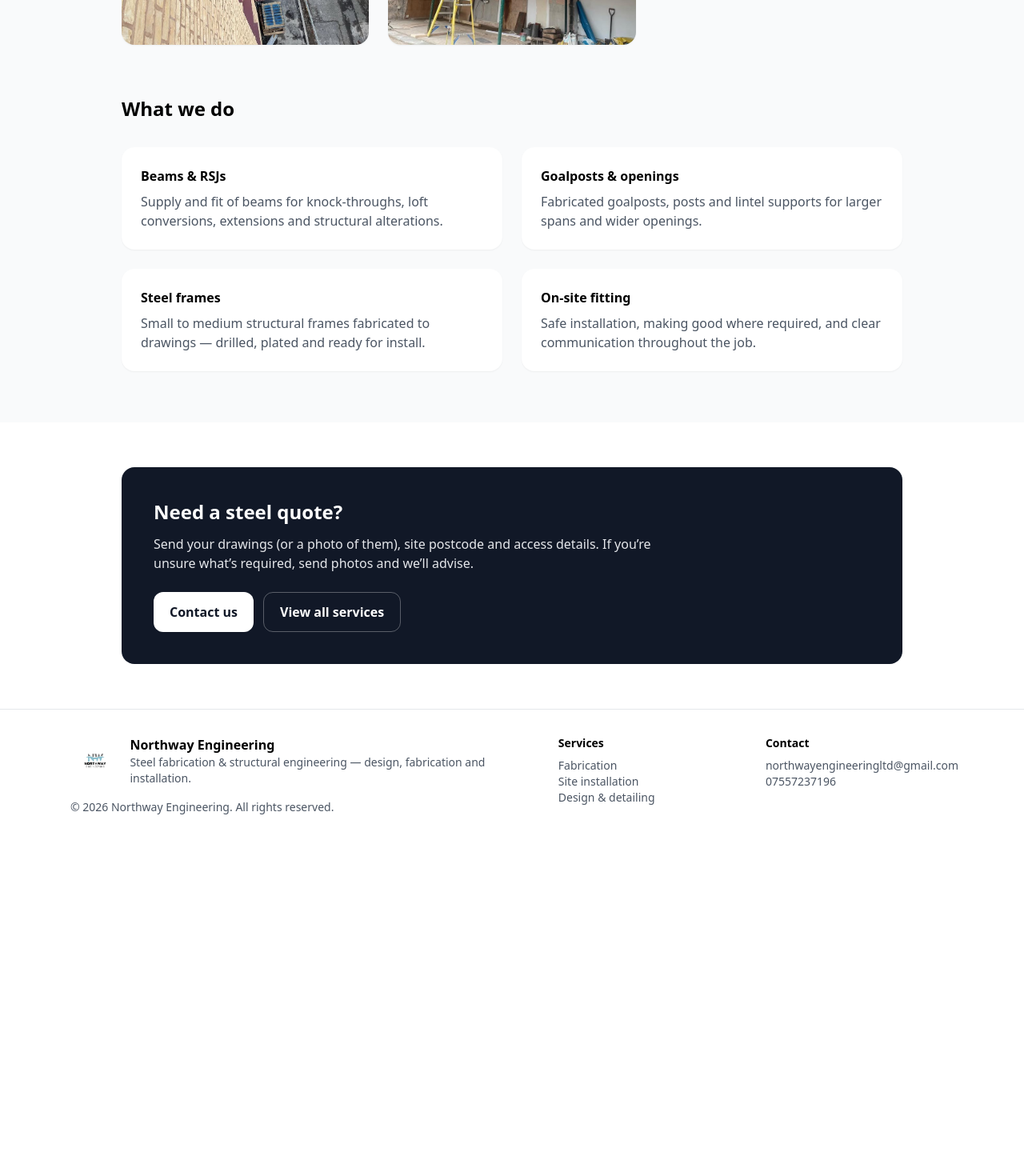
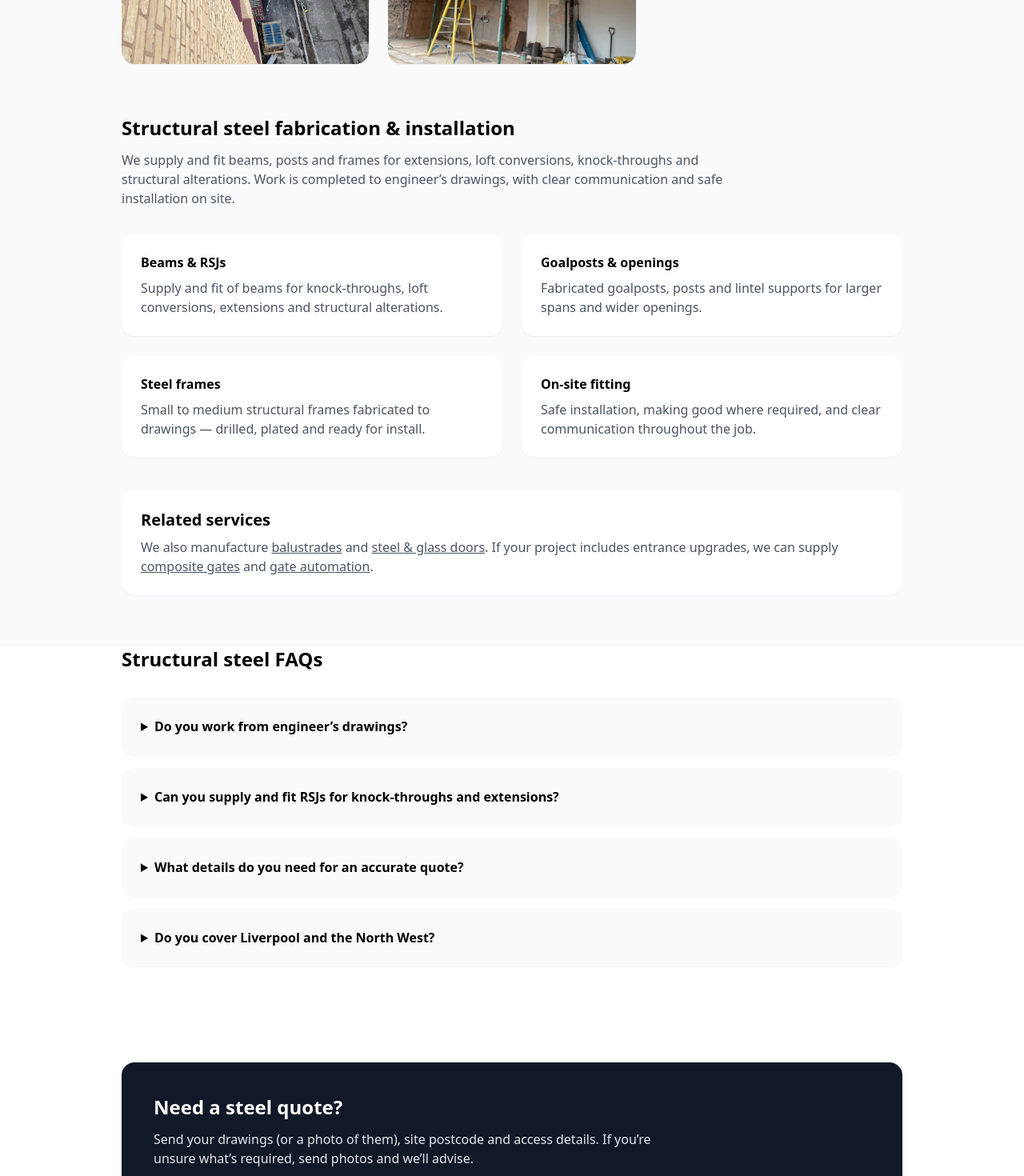
Before and after one commit to giuseppe101-arch/northway-engineering-site2, a Next.js app: page /products/structural-steel in a window 1280 px wide. Shown: the part 860-2330 px from the top of the page at 80% size. Before the commit the page ends 1911 px from the top, so only its background shows below. Built offline with nearby package versions, Linux system fonts and the light colour scheme.

Commit message:
Update structural-steel.jsx

```diff
--- a/pages/products/structural-steel.jsx
+++ b/pages/products/structural-steel.jsx
@@ -1,5 +1,6 @@
 import Head from "next/head";
 import Image from "next/image";
+import Link from "next/link";
 import Header from "../../components/Header";
 import Footer from "../../components/Footer";
 
@@ -7,10 +8,10 @@ export default function StructuralSteelPage() {
   return (
     <>
       <Head>
-        <title>Structural Steel — Northway Engineering</title>
+        <title>Structural Steel Liverpool | Northway Engineering</title>
         <meta
           name="description"
-          content="Structural steel fabrication and installation — beams, RSJs, goalposts and frames for residential and commercial projects across Liverpool and the North West."
+          content="Structural steel fabrication in Liverpool & the North West — beams/RSJs, goalposts and frames made to drawings with safe installation for domestic and commercial projects."
         />
       </Head>
 
@@ -22,8 +23,9 @@ export default function StructuralSteelPage() {
           <h1 className="text-3xl font-bold">Structural Steel</h1>
           <p className="mt-4 text-gray-600 max-w-2xl">
             Fabrication and installation of structural steelwork for residential and commercial
-            projects. From single beams to full frameworks, we work to drawings, take accurate
-            site measurements where required, and deliver a safe, tidy install.
+            projects across <strong>Liverpool</strong>, <strong>Merseyside</strong> and the{" "}
+            <strong>North West</strong>. From single beams to full frameworks, we work to drawings,
+            take accurate site measurements where required, and deliver a safe, tidy install.
           </p>
 
           {/* IMAGE GRID */}
@@ -32,10 +34,10 @@ export default function StructuralSteelPage() {
             <div className="relative w-full h-72 rounded-2xl overflow-hidden shadow-sm md:col-span-2">
               <Image
                 src="/images/steel1.jpg"
-                alt="Structural steel beam installation"
+                alt="Structural steel beam installation in Liverpool"
                 fill
                 sizes="(max-width: 768px) 100vw, 66vw"
-                className="object-cover"
+                className="object-cover object-center"
                 priority
               />
             </div>
@@ -44,10 +46,10 @@ export default function StructuralSteelPage() {
             <div className="relative w-full h-72 rounded-2xl overflow-hidden shadow-sm">
               <Image
                 src="/images/steel2.jpg"
-                alt="RSJ installation"
+                alt="RSJ installation for an extension or knock-through"
                 fill
                 sizes="(max-width: 768px) 100vw, 33vw"
-                className="object-cover"
+                className="object-cover object-center"
               />
             </div>
 
@@ -55,10 +57,10 @@ export default function StructuralSteelPage() {
             <div className="relative w-full h-72 rounded-2xl overflow-hidden shadow-sm">
               <Image
                 src="/images/steel3.jpg"
-                alt="Steel goalpost structure"
+                alt="Steel goalpost structure fabricated and installed"
                 fill
                 sizes="(max-width: 768px) 100vw, 33vw"
-                className="object-cover"
+                className="object-cover object-center"
               />
             </div>
 
@@ -66,10 +68,10 @@ export default function StructuralSteelPage() {
             <div className="relative w-full h-72 rounded-2xl overflow-hidden shadow-sm">
               <Image
                 src="/images/steel4.jpg"
-                alt="Fabricated steel frame"
+                alt="Fabricated steel frame prepared for installation"
                 fill
                 sizes="(max-width: 768px) 100vw, 33vw"
-                className="object-cover"
+                className="object-cover object-center"
               />
             </div>
           </div>
@@ -77,7 +79,12 @@ export default function StructuralSteelPage() {
 
         {/* WHAT WE DO */}
         <section className="max-w-5xl mx-auto px-6 pb-16">
-          <h2 className="text-2xl font-bold">What we do</h2>
+          <h2 className="text-2xl font-bold">Structural steel fabrication &amp; installation</h2>
+          <p className="mt-3 text-gray-600 max-w-3xl">
+            We supply and fit beams, posts and frames for extensions, loft conversions, knock-throughs
+            and structural alterations. Work is completed to engineer’s drawings, with clear
+            communication and safe installation on site.
+          </p>
 
           <div className="mt-8 grid gap-6 md:grid-cols-2">
             <div className="bg-white rounded-2xl p-6 shadow-sm">
@@ -111,6 +118,79 @@ export default function StructuralSteelPage() {
               </p>
             </div>
           </div>
+
+          {/* INTERNAL LINKS */}
+          <div className="mt-10 bg-white rounded-2xl p-6 shadow-sm">
+            <h2 className="text-xl font-bold">Related services</h2>
+            <p className="mt-2 text-gray-600">
+              We also manufacture{" "}
+              <Link href="/products/balustrade" className="underline">
+                balustrades
+              </Link>{" "}
+              and{" "}
+              <Link href="/products/crittall-doors" className="underline">
+                steel &amp; glass doors
+              </Link>
+              . If your project includes entrance upgrades, we can supply{" "}
+              <Link href="/products/composite-gates" className="underline">
+                composite gates
+              </Link>{" "}
+              and{" "}
+              <Link href="/products/gate-automation" className="underline">
+                gate automation
+              </Link>
+              .
+            </p>
+          </div>
+        </section>
+
+        {/* FAQ */}
+        <section className="bg-white">
+          <div className="max-w-5xl mx-auto px-6 pb-16">
+            <h2 className="text-2xl font-bold">Structural steel FAQs</h2>
+
+            <div className="mt-8 space-y-4">
+              <details className="bg-gray-50 rounded-2xl p-6 shadow-sm">
+                <summary className="font-semibold cursor-pointer">
+                  Do you work from engineer’s drawings?
+                </summary>
+                <p className="mt-3 text-gray-600">
+                  Yes — we fabricate to structural engineer’s drawings and can advise on practical
+                  details like connection plates, bearing points and site access for installation.
+                </p>
+              </details>
+
+              <details className="bg-gray-50 rounded-2xl p-6 shadow-sm">
+                <summary className="font-semibold cursor-pointer">
+                  Can you supply and fit RSJs for knock-throughs and extensions?
+                </summary>
+                <p className="mt-3 text-gray-600">
+                  Yes. We regularly supply and install beams/RSJs for domestic alterations,
+                  including goalposts for wider openings, working safely on site.
+                </p>
+              </details>
+
+              <details className="bg-gray-50 rounded-2xl p-6 shadow-sm">
+                <summary className="font-semibold cursor-pointer">
+                  What details do you need for an accurate quote?
+                </summary>
+                <p className="mt-3 text-gray-600">
+                  Drawings (or a clear photo of them), your postcode, and any access/lifting details.
+                  If you’re unsure, send site photos and we’ll advise what’s needed.
+                </p>
+              </details>
+
+              <details className="bg-gray-50 rounded-2xl p-6 shadow-sm">
+                <summary className="font-semibold cursor-pointer">
+                  Do you cover Liverpool and the North West?
+                </summary>
+                <p className="mt-3 text-gray-600">
+                  Yes — we work across Liverpool, Merseyside and the wider North West for domestic
+                  and commercial structural steel projects.
+                </p>
+              </details>
+            </div>
+          </div>
         </section>
 
         {/* CTA */}
@@ -119,8 +199,8 @@ export default function StructuralSteelPage() {
             <div className="rounded-2xl bg-gray-900 text-white p-8 md:p-10">
               <h2 className="text-2xl font-bold">Need a steel quote?</h2>
               <p className="mt-3 text-gray-200 max-w-2xl">
-                Send your drawings (or a photo of them), site postcode and access details.
-                If you’re unsure what’s required, send photos and we’ll advise.
+                Send your drawings (or a photo of them), site postcode and access details. If you’re
+                unsure what’s required, send photos and we’ll advise.
               </p>
 
               <div className="mt-6 flex flex-wrap gap-3">
```
